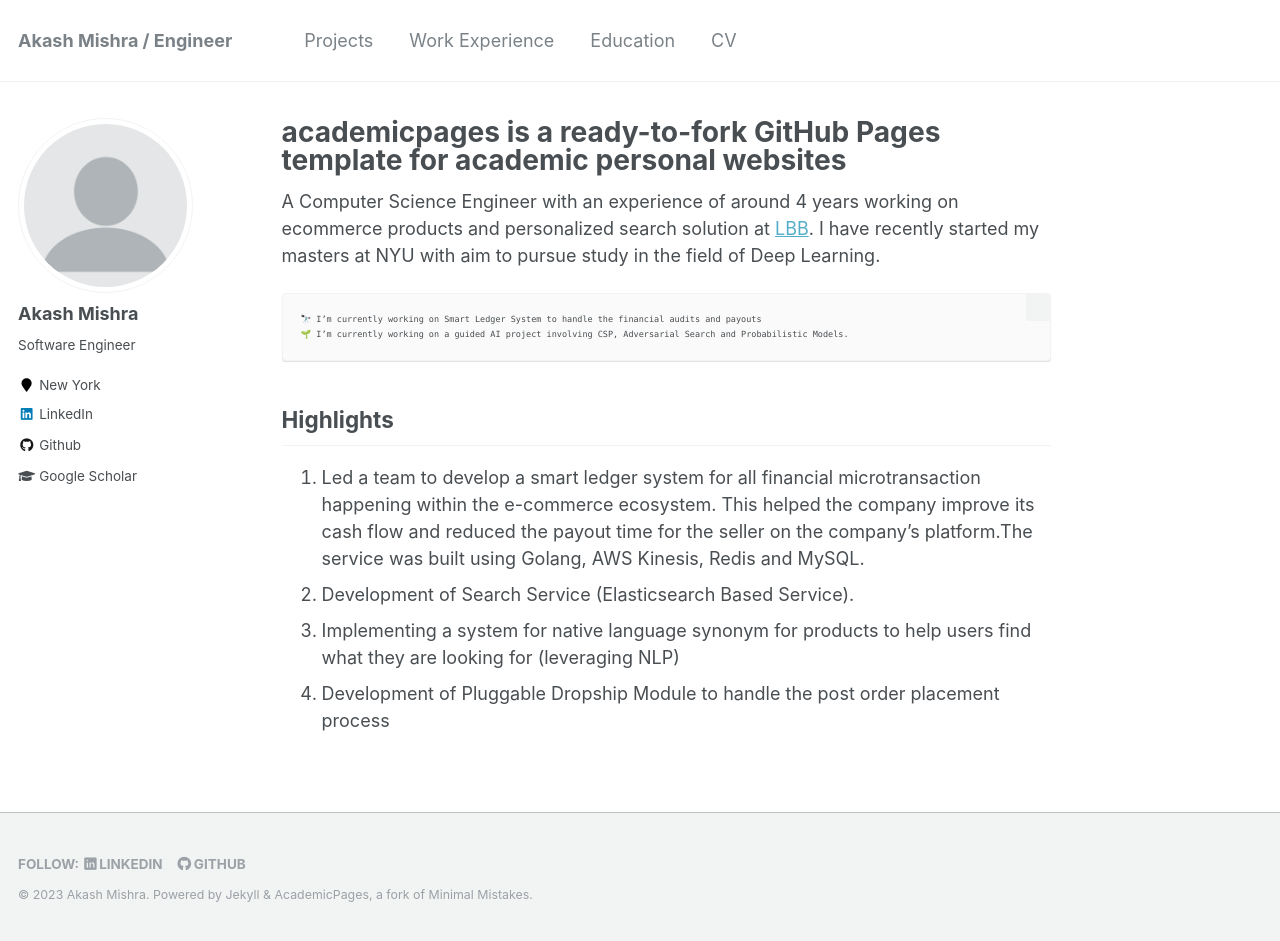
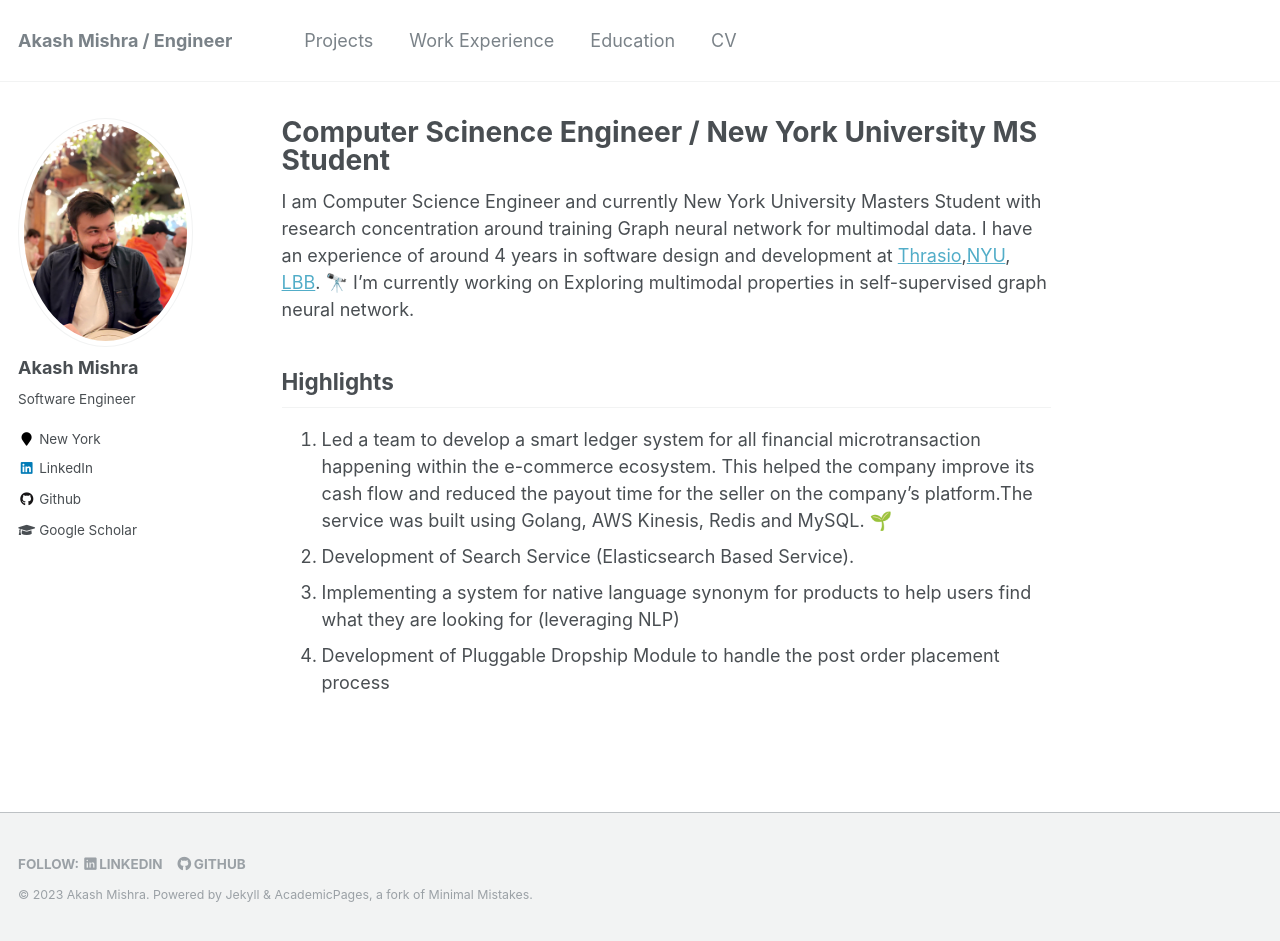
Before and after one commit to akashsky1994/akashsky1994.github.io, a Jekyll site: the page built from _pages/about.md, in a window 1280 px wide and 941 px high. Built offline with Jekyll 4.4.1, drawn with Linux system fonts in a browser that asks for light colours.

Commit message:
profile pic added about me updated

```diff
--- a/_config.yml
+++ b/_config.yml
@@ -81,7 +81,7 @@ analytics:
 # Site Author
 author:
   name             : "Akash Mishra"
-  avatar           : "profile.png"
+  avatar           : "profile.jpeg"
   bio              : "Software Engineer"
   location         : "New York"
   employer         :
--- a/_pages/about.md
+++ b/_pages/about.md
@@ -1,20 +1,19 @@
 ---
 permalink: /
-title: "academicpages is a ready-to-fork GitHub Pages template for academic personal websites"
+title: "Computer Scinence Engineer / New York University MS Student"
 excerpt: "About me"
 author_profile: true
 redirect_from:
   - /about/
   - /about.html
 ---
-A Computer Science Engineer with an experience of around 4 years working on ecommerce products and personalized search solution at <a href="https://www.lbb.in">LBB</a>. I have recently started my masters at NYU with aim to pursue study in the field of Deep Learning.
-
-    🔭 I’m currently working on Smart Ledger System to handle the financial audits and payouts
-    🌱 I’m currently working on a guided AI project involving CSP, Adversarial Search and Probabilistic Models.
+I am Computer Science Engineer and currently New York University Masters Student with research concentration around training Graph neural network for multimodal data.
+I have an experience of around 4 years in software design and development at <a href="https://www.thras.io">Thrasio</a>,<a href="https://www.nyu.edu">NYU</a>, <a href="https://www.lbb.in">LBB</a>.
+    🔭 I’m currently working on Exploring multimodal properties in self-supervised graph neural network.
 
 Highlights
 ------
-1. Led a team to develop a smart ledger system for all financial microtransaction happening within the e-commerce ecosystem. This helped the company improve its cash flow and reduced the payout time for the seller on the company's platform.The service was built using Golang, AWS Kinesis, Redis and MySQL.
+1. Led a team to develop a smart ledger system for all financial microtransaction happening within the e-commerce ecosystem. This helped the company improve its cash flow and reduced the payout time for the seller on the company's platform.The service was built using Golang, AWS Kinesis, Redis and MySQL. 🌱
 2. Development of Search Service (Elasticsearch Based Service).
 3. Implementing a system for native language synonym for products to help users find what they are looking for (leveraging NLP)
 4. Development of Pluggable Dropship Module to handle the post order placement process
```
Also changed, not shown: images/profile-no-pic.png (renamed from images/profile.png), images/profile.jpeg (added).
